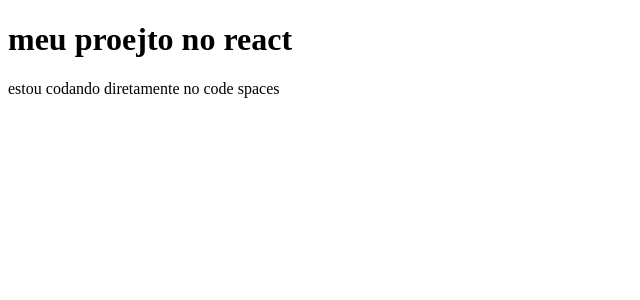
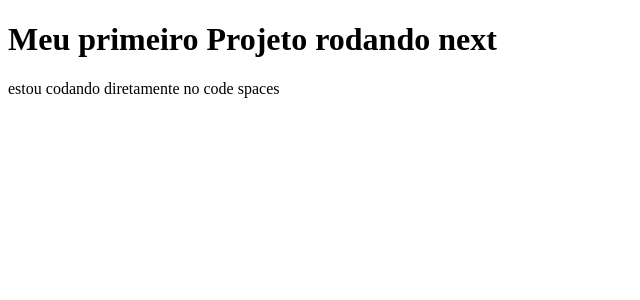
Before and after one commit to devloureiro/clone-tabnews, a Next.js app: page / in a window 1280 px wide. Shown: the top 300 px of the page, without its empty margins (0-640 px from the left). Built offline with nearby package versions, Linux system fonts and the light colour scheme.

Commit message:
terceiro commit

```diff
--- a/pages/index.js
+++ b/pages/index.js
@@ -1,7 +1,7 @@
 function Home() {
   return (
     <div>
-      <h1>meu proejto no react</h1>
+      <h1>Meu primeiro Projeto rodando next</h1>
       <p>estou codando diretamente no code spaces</p>
     </div>
   );
```
